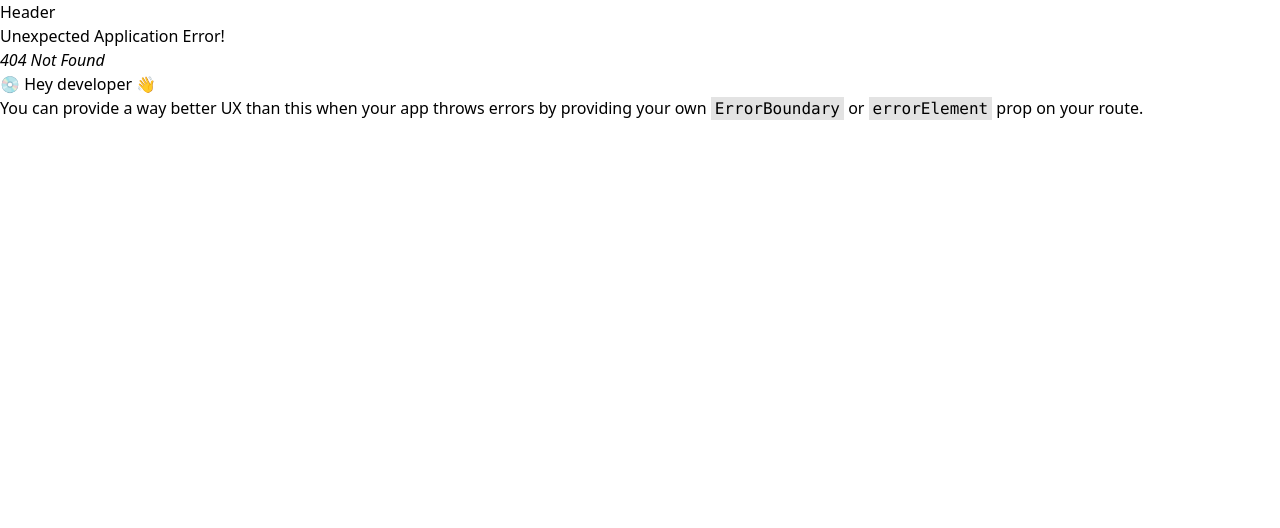
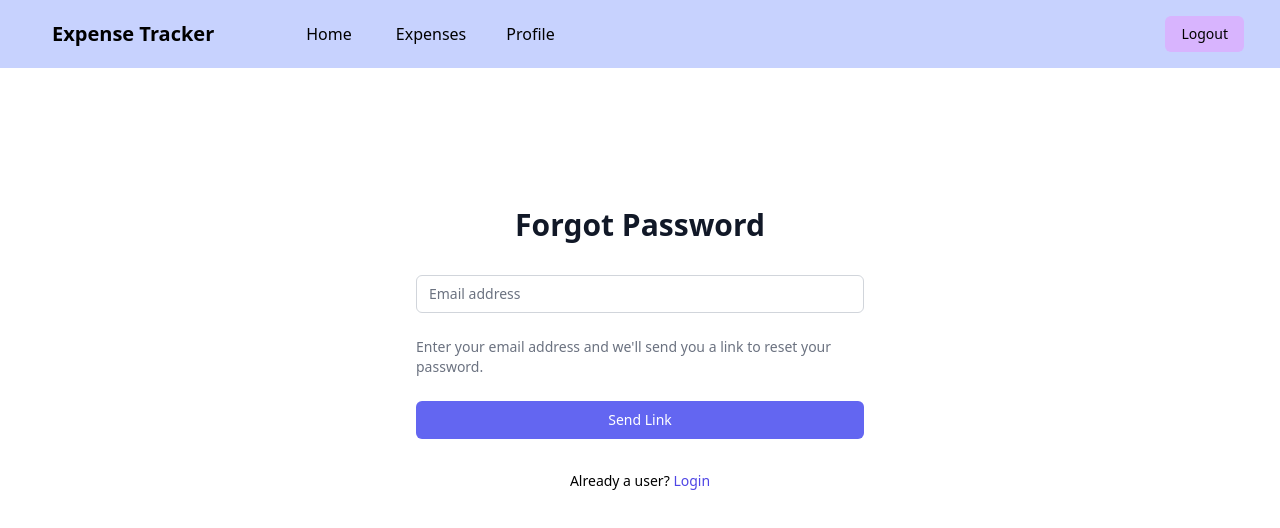
Before and after one commit to Anandsg/Expense-tracker, a React (Create React App) app: page /forgot-password in a window 1280 px wide. Before the commit this address had no page. Shown: the top 528 px of the page. Built offline with nearby package versions, Linux system fonts and the light colour scheme.

Commit message:
Built expense page

```diff
--- a/src/App.js
+++ b/src/App.js
@@ -1,37 +1,29 @@
 import React from "react";
-import { RouterProvider, createBrowserRouter } from "react-router-dom";
+import { BrowserRouter as Router, Route, Routes } from "react-router-dom";
 import Login from "./components/auth/Login";
 import Welcome from "./components/pages/Welcome";
 import Header from "./components/pages/Header";
 import UpdateProfile from "./components/pages/UpdateProfile";
 import EmailVerification from "./components/auth/EmailVerification";
+import ForgotPassword from "./components/auth/ForgotPassword";
+import Expese from "./components/pages/Expese";
 
 const App = () => {
-  const appRouter = createBrowserRouter([
-    {
-      path: '/',
-      element: <Login />
-    },
-    {
-      path: '/verify',
-      element: <EmailVerification />
-    },
-    {
-      path: '/welcome',
-      element: <Welcome />
-    },
-    {
-      path: '/updateProfile',
-      element: <UpdateProfile />
-    }
-
-  ])
   return (
-    <div>
-      <Header />
-      <RouterProvider router={appRouter} />
-    </div>
-  )
+    <Router>
+      <div>
+        <Header />
+        <Routes>
+          <Route path="/" element={<Login />} />
+          <Route path="/verify" element={<EmailVerification />} />
+          <Route path="/welcome" element={<Welcome />} />
+          <Route path="/updateProfile" element={<UpdateProfile />} />
+          <Route path="/forgot-password" element={<ForgotPassword />} />
+          <Route path="/expenses" element={<Expese />} />
+        </Routes>
+      </div>
+    </Router>
+  );
 };
 
 export default App;
--- a/src/components/auth/EmailVerification.js
+++ b/src/components/auth/EmailVerification.js
@@ -34,11 +34,11 @@ const EmailVerification = () => {
         <div className="max-w-md mx-auto mt-8">
             <form className="bg-white shadow-md rounded px-8 pt-6 pb-8 mb-4">
                 <h2 className="text-xl font-bold mb-4">Verify your email</h2>
-                <h3 className="text-md mb-4">Enter the code that we've sent to your email</h3>
+                <h3 className="text-md mb-4">Paste the verification link from your email below.</h3>
 
                 <div className="mb-4">
                     <label className="block text-gray-700 text-sm font-bold mb-2" htmlFor="verificationCode">
-                        Verification Code
+                        Verification link
                     </label>
                     <input
                         className="shadow appearance-none border rounded w-full py-2 px-3 text-gray-700 leading-tight focus:outline-none focus:shadow-outline"
--- /dev/null
+++ b/src/components/auth/ForgotPassword.js
@@ -0,0 +1,103 @@
+import axios from 'axios';
+import React, { useState } from 'react';
+import { Link } from 'react-router-dom';
+
+const ForgotPassword = () => {
+    const [passEmail, setPassEmail] = useState('');
+    const [loading, setIsLoading] = useState(false);
+    const [mailSent, setMailSent] = useState(false);
+
+    const handleEmailLink = async (e) => {
+        e.preventDefault();
+        try {
+            setIsLoading(true)
+            const resp = await axios.post(
+                'https://identitytoolkit.googleapis.com/v1/accounts:sendOobCode?key=AIzaSyCYeO_oN8vi04oevMwTzHFSCuxOCgbLHe8',
+                {
+                    requestType: 'PASSWORD_RESET',
+                    email: passEmail,
+                }
+            )
+            if (resp.status === 200) {
+                setMailSent(true)
+                setPassEmail('')
+            } else {
+                alert('Please enter valid email...')
+            }
+            setIsLoading(false)
+        } catch (error) {
+            setIsLoading(false)
+            window.alert('Please enter valid email...')
+            console.log(error.message)
+            setPassEmail('')
+        }
+    }
+    const handleLoginClick = () => {
+        console.log('Navigate to login page');
+    };
+
+    return (
+        <div className="flex items-center justify-center pt-[9%]">
+            <div className="max-w-md w-full space-y-8">
+                <div className="text-center">
+                    <h2 className="mt-6 text-3xl font-extrabold text-gray-900">Forgot Password</h2>
+                </div>
+
+                <form className="mt-8 space-y-6">
+                    <div>
+                        <label htmlFor="email" className="sr-only">
+                            Email address
+                        </label>
+                        <input
+                            id="email"
+                            name="email"
+                            type="email"
+                            autoComplete="email"
+                            required
+                            className="appearance-none rounded-md relative block w-full px-3 py-2 border border-gray-300 placeholder-gray-500 text-gray-900 rounded-t-md focus:outline-none focus:ring-indigo-500 focus:border-indigo-500 focus:z-10 sm:text-sm"
+                            placeholder="Email address"
+                            onChange={(e) => setPassEmail(e.target.value)}
+                        />
+                    </div>
+
+                    <p className="text-sm text-gray-500">
+                        Enter your email address and we'll send you a link to reset your password.
+                    </p>
+
+                    <div>
+                        <button
+                            type="submit"
+                            className="group relative w-full flex justify-center py-2 px-4 border border-transparent text-sm font-medium rounded-md text-white bg-indigo-500 hover:bg-indigo-700 focus:outline-none focus:ring-2 focus:ring-offset-2 focus:ring-indigo-500"
+                            onClick={handleEmailLink}
+                        >
+                            Send Link
+                        </button>
+                    </div>
+                </form>
+
+                <div className="text-sm text-center">
+                    <p>
+                        Already a user?{' '}
+                        <Link to="/" className="font-medium text-indigo-600 hover:text-indigo-500" onClick={handleLoginClick}>
+                            Login
+                        </Link>
+                    </p>
+                </div>
+
+                {loading && (
+                    <div className="text-center mt-4">
+                        <p className="text-gray-500">Wait a second! Loading...</p>
+                    </div>
+                )}
+
+                {mailSent && !loading && (
+                    <div className="bg-green-100 border border-green-400 text-green-700 px-4 py-3 rounded relative mt-4">
+                        <p>The login mail has been sent.</p>
+                    </div>
+                )}
+            </div>
+        </div>
+    );
+};
+
+export default ForgotPassword;
--- a/src/components/auth/Login.js
+++ b/src/components/auth/Login.js
@@ -2,7 +2,7 @@ import React, { useRef, useState } from "react";
 import { checkValidateData } from "../../utils/validation";
 import { createUserWithEmailAndPassword, signInWithEmailAndPassword } from "firebase/auth";
 import { auth } from "../../utils/firebase";
-import { useNavigate } from "react-router-dom";
+import { Link, useNavigate } from "react-router-dom";
 import axios from "axios";
 
 const Login = () => {
@@ -124,6 +124,13 @@ const Login = () => {
                         </p>
                     </div>
                 )}
+                {!isSignUpForm && <div>
+                    <Link to='/forgot-password'>
+                        <p className="rounded-md text-sm px-2 my-5 text-center cursor-pointer hover:underline">
+                            Forgot password?
+                        </p>
+                    </Link>
+                </div>}
             </form>
         </div>
     );
--- /dev/null
+++ b/src/components/expenses/Expenses.js
@@ -0,0 +1,92 @@
+import React, { useState } from 'react';
+
+const Expenses = () => {
+    const [expenseData, setExpenseData] = useState({
+        amount: '',
+        description: '',
+        category: 'Food', // Default category
+    });
+
+    const handleInputChange = (e) => {
+        const { name, value } = e.target;
+        setExpenseData((prevData) => ({
+            ...prevData,
+            [name]: value,
+        }));
+    };
+
+    const handleFormSubmit = (e) => {
+        e.preventDefault();
+        // You can add logic to handle form submission here
+        console.log('Expense Data:', expenseData);
+        // Add further logic such as sending data to the backend
+        // or updating state in your parent component
+    };
+
+    return (
+        <div className="max-w-md mx-auto mt-10 p-6 bg-white rounded-md shadow-md">
+            <h2 className="text-2xl font-semibold mb-6">Add Expense</h2>
+            <form onSubmit={handleFormSubmit}>
+                <div className="mb-4">
+                    <label htmlFor="amount" className="block text-sm font-medium text-gray-600">
+                        Amount
+                    </label>
+                    <input
+                        type="number"
+                        id="amount"
+                        name="amount"
+                        value={expenseData.amount}
+                        onChange={handleInputChange}
+                        className="mt-1 p-2 w-full border rounded-md"
+                        placeholder="Enter the amount"
+                        required
+                    />
+                </div>
+
+                <div className="mb-4">
+                    <label htmlFor="description" className="block text-sm font-medium text-gray-600">
+                        Description
+                    </label>
+                    <input
+                        type="text"
+                        id="description"
+                        name="description"
+                        value={expenseData.description}
+                        onChange={handleInputChange}
+                        className="mt-1 p-2 w-full border rounded-md"
+                        placeholder="Enter the description"
+                        required
+                    />
+                </div>
+
+                <div className="mb-4">
+                    <label htmlFor="category" className="block text-sm font-medium text-gray-600">
+                        Category
+                    </label>
+                    <select
+                        id="category"
+                        name="category"
+                        value={expenseData.category}
+                        onChange={handleInputChange}
+                        className="mt-1 p-2 w-full border rounded-md"
+                        required
+                    >
+                        <option value="Food">Food</option>
+                        <option value="Petrol">Petrol</option>
+                        <option value="Salary">Salary</option>
+                        {/* Add more categories as needed */}
+                    </select>
+                </div>
+
+                <button
+                    type="submit"
+                    className="bg-blue-500 text-white p-2 rounded-md hover:bg-blue-600 focus:outline-none focus:ring focus:border-blue-300"
+                >
+                    Add Expense
+                </button>
+            </form>
+        </div>
+    );
+};
+
+export default Expenses;
--- /dev/null
+++ b/src/components/pages/Expese.js
@@ -0,0 +1,12 @@
+import React from 'react'
+import Expenses from '../expenses/Expenses';
+
+const Expese = () => {
+    return (
+        <div>
+            <Expenses />
+        </div>
+    )
+}
+
+export default Expese;
--- a/src/components/pages/Header.js
+++ b/src/components/pages/Header.js
@@ -1,9 +1,39 @@
-import React from 'react'
+import React from 'react';
+import { Link, useNavigate } from 'react-router-dom';
 
 const Header = () => {
+    const navigate = useNavigate();
+
+    const handleLogout = () => {
+        localStorage.clear();
+        navigate('/');
+    };
+
     return (
-        <div>Header</div>
-    )
-}
+        <div className="bg-indigo-200 p-4 flex justify-between items-center">
+            <div className="flex items-center"> {/* Container for title and navigation links */}
+                <div className="text-xl font-bold px-9">Expense Tracker</div>
+                <div className="flex space-x-4 px-10">
+                    <Link to='/welcome'>
+                        <p className="px-4">Home</p>
+                    </Link>
+                    <Link to='/expenses'>
+                        <p className="px-3">Expenses</p>
+                    </Link>
+                    <Link to='/updateProfile'>
+                        <p className="px-3">Profile</p>
+                    </Link>
+                </div>
+            </div>
+            <button
+                onClick={handleLogout}
+                className="px-4 py-2 bg-purple-300 mx-5 text-sm  rounded-md"
+            >
+                Logout
+            </button>
+        </div>
+    );
+};
+
 
 export default Header;
```
